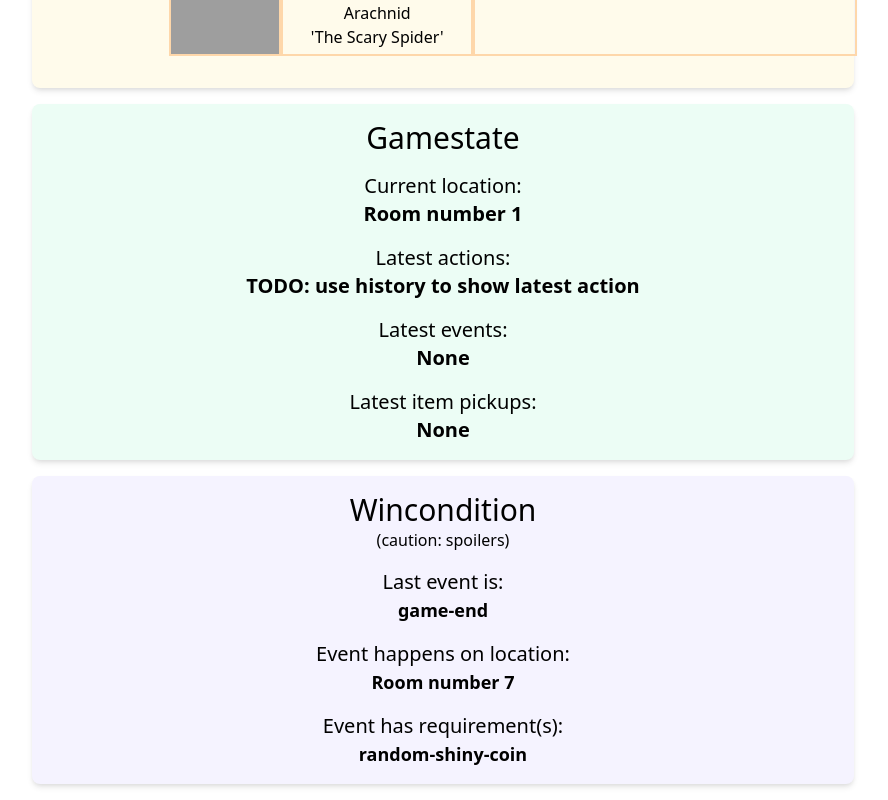
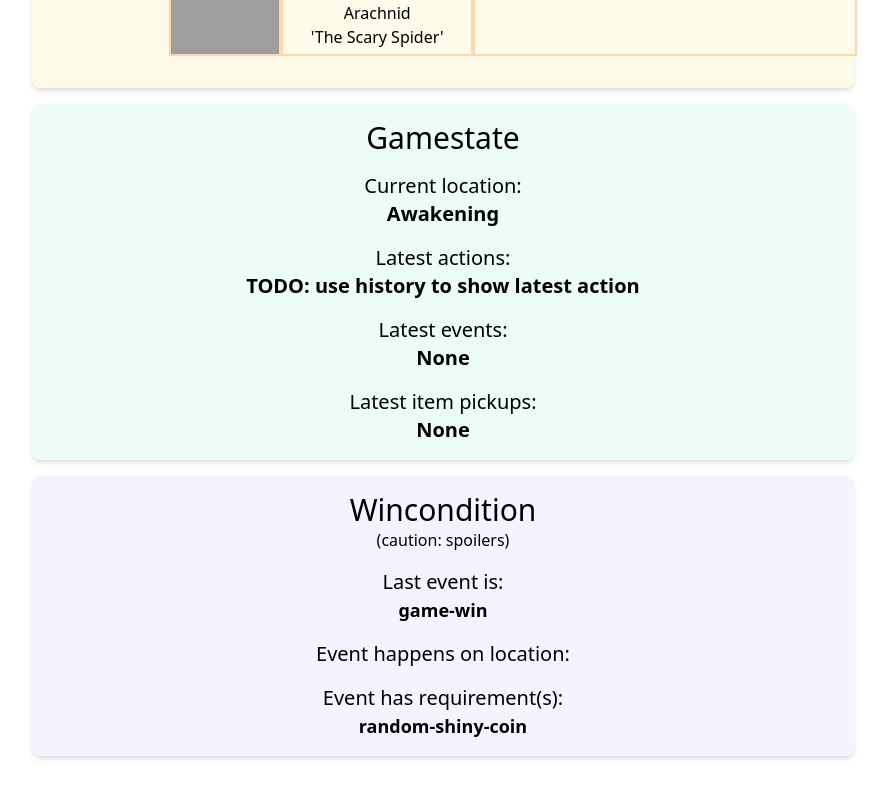
Before and after one commit to fabianvanhummel/basements-and-lizards, a React (Create React App) app: page / in a window 1280 px wide. Shown: the part 1010-1810 px from the top of the page, without its empty margins (197-1085 px from the left). After the commit the page ends 1782 px from the top, so only its background shows below. Built offline with nearby package versions, Linux system fonts and the light colour scheme; grey boxes are pictures that could not be loaded.

Commit message:
first version of story

```diff
--- a/src/MainApp.jsx
+++ b/src/MainApp.jsx
@@ -1,5 +1,5 @@
 import { App } from "./bm-app/App";
-import maze from "./books/maze.json";
+import maze from "./books/lizardBasement.json";
 import "./index.css";
 import { useState, useEffect } from "react";
 
--- a/src/books/lizardBasement.json
+++ b/src/books/lizardBasement.json
@@ -26,6 +26,15 @@
             { "type": "EVENT_DID_HAPPEN", "id": "prison-door-open" }
           ]
         }
+      ],
+      "things": [
+        {
+          "id": "prison-cell-1-door"
+        },
+        {
+          "id": "loose-brick",
+          "requirements": [{"type": "EVENT_DID_HAPPEN", "id": "cell-door-1-examined"}]
+        }
       ]
     },
     "1-override": {
@@ -52,12 +61,12 @@
       "description": "The starting room, once again! Find the exit!",
       "paths": [
         {
-          "toLocationId": "1338", // lose room
+          "toLocationId": "1338",
           "name": "Suspicious vine",
           "description": "A vine hanging a bit lower than the others."
         },
         {
-          "toLocationId": "1337", // win room, somewhere a hint that you need to go below the starting room
+          "toLocationId": "1337",
           "name": "Cracked floor brick",
           "description": "One of the floor bricks has cracks on it and can probably be broken with some force."
         },
@@ -65,32 +74,6 @@
           "toLocationId": "1338",
           "name": "Mossy patch on the wall",
           "description": "There is a mossy patch on the wall. Maybe a push will open up a way?"
-        }
-      ],
-    },
-    "test-thing-room": {
-      "name": "Thing Room",
-      "description": "There's a thing is this room",
-      "paths": [
-        {
-          "toLocationId": "1",
-          "name": "Passage",
-          "description": "To room 1!",
-          "requirements": []
-        }
-      ],
-      "items": [
-        {
-          "id": "thing-activate-item",
-          "events": ["thing-activate-event"]
-        }
-      ],
-      "things": [
-        {
-          "id": "test-thing",
-          "requirements": [
-            { "type": "EVENT_DID_HAPPEN", "id": "thing-activate-event" }
-          ]
         }
       ]
     },
@@ -114,90 +97,53 @@
         }
       ]
     },
-    "test-override-room": {
-      "name": "Test override room",
-      "description": "The event on this room should trigger a change in description in room 1.",
-      "events": ["test-override-event"],
-      "paths": [
+    "2": {
+      "name": "Hallway",
+      "description": "A long hallway with a couple of closed prison cell doors and the (opened) one you started this adventure in. On the far side to the left you can see a stairway leading up to a closed wooden door with a window in it.",
+      "things": [
         {
-          "toLocationId": "1",
-          "name": "Back",
-          "description": "Go back to room 1"
-        }
-      ]
-    },
-    "2": {
-      "name": "Room number 2",
-      "description": "This is a description of room number 2",
-      "paths": [
-        {
-          "toLocationId": "1",
-          "name": "Big door",
-          "description": "Very BIG door"
+          "id": "prison-cell-1"
         },
         {
-          "toLocationId": "4",
-          "name": "Old wooden door",
-          "description": "This door seems like it has seen better days",
-          "requirements": [
-            { "type": "EVENT_DID_HAPPEN", "id": "open-old-wooden-door-4" }
-          ]
+          "id": "prison-cell-2"
         },
         {
-          "toLocationId": "4",
-          "name": "New wooden door",
-          "description": "This door seems newer than it's neighbour",
-          "requirements": [
-            { "type": "ITEM_IN_INVENTORY", "id": "new-metal-key" }
-          ]
-        },
-        {
-          "toLocationId": "4",
-          "name": "Hallway",
-          "description": "A narrow hallway, infested with snake eating spiders"
-        },
-        {
-          "toLocationId": "4",
-          "name": "Ventilation shaft",
-          "description": "It looks very dusty",
-          "requirements": [
-            { "type": "ITEM_IN_INVENTORY", "id": "black-mouth-mask" }
-          ]
-        }
-      ],
-      "items": [
-        {
-          "id": "old-metal-key",
-          "events": ["open-old-wooden-door-4", "block-npc-test"]
-        },
-        {
-          "id": "new-metal-key"
-        },
-        {
-          "id": "random-shiny-coin",
-          "requirements": [
-            { "type": "ITEM_IN_INVENTORY", "id": "new-metal-key" }
-          ]
+          "id": "prison-cell-3"
         }
       ],
       "npcs": [
         {
-          "id": "tour-guide",
-          "requirements": [
-            { "type": "EVENT_DID_HAPPEN", "id": "block-npc-test" }
-          ]
+          "id": "story-explanation"
+        }
+      ],
+      "paths": [
+        {
+          "toLocationId": "1",
+          "name": "The room you started in",
+          "description": "This is the room where your adventure started."
         }
       ],
       "hint": "There is an NPC in this room, but he won't show up without the proper preparations."
-    },
-  }
+    }
+  },
   "items": {
-    "old-metal-key": {
-      "name": "Old Metal Key",
-      "description": "This key can be used to open the old wooden door"
-    },
+    "prison-door-key": {
+      "name": "Prison door key",
+      "description": "This key looks like it might open the prison cell door."
+    }
   },
   "npcs": {
+    "story-explanation": {
+      "name": "Piece of paper in the hallway",
+      "description": "A piece of parchment lying on the ground. I wonder what's on it?",
+      "options": [
+        {
+          "text": "Read the text",
+          "response": "Looks like you're awake. Guess the sleeping pills I slipped in your drinks last night were a little too strong, hehehe.. It doesn't matter though. All you need to know is that you have been seen mutilating Schultenbrau beer on multiple occasions. My boss doesn't appreciate that, you see. That's why you are here - to repent. If you do, you can leave with your lives. If you do not, you will perish in my dungeon."
+        }
+      ],
+      "hint": "This piece of parchment gives backstory to the situation."
+    },
     "tour-guide": {
       "name": "Tour Guide",
       "description": "This guy seems he might know the way around town, and the maze",
@@ -231,40 +177,58 @@
     }
   },
   "things": {
-    "test-thing": {
-      "name": "Test Thing",
-      "description": "This thing does things",
+    "loose-brick": {
+      "name": "Loose brick",
+      "description": "A brick hangs out from the wall.",
       "options": [
         {
-          "text": "Smell it",
-          "response": "It doesn't smell like anything"
+          "text": "Examine",
+          "response": "It looks like there's something behind it.",
+          "events": ["brick-examined"],
+          "requirements": [{ "type": "EVENT_NOT_HAPPENED", "id": "brick-pulled" }]
         },
         {
-          "text": "Poke it",
-          "response": "It feels very cold",
-          "events": ["poke-1"],
-          "requirements": [{ "type": "EVENT_NOT_HAPPENED", "id": "poke-1" }]
+          "text": "Pull the brick",
+          "response": "The brick falls on the ground, revealing a key in the crevice left behind.",
+          "events": ["brick-pulled"],
+          "requirements": [{ "type": "EVENT_NOT_HAPPENED", "id": "brick-pulled" }, {"type": "EVENT_DID_HAPPEN", "id": "brick-examined"}]
         },
         {
-          "text": "Poke it again",
-          "response": "The thing starts to glow and turns into a rock",
-          "events": ["poke-2"],
+          "text": "Take key",
+          "response": "You pick up a key from behind the brick.",
+          "items": ["prison-door-key"],
           "requirements": [
-            { "type": "EVENT_DID_HAPPEN", "id": "poke-1" },
-            { "type": "EVENT_NOT_HAPPENED", "id": "poke-2" }
-          ]
-        },
-        {
-          "text": "Pick up rock",
-          "response": "You pick up the rock.",
-          "items": ["thing-rock"],
-          "requirements": [
-            { "type": "EVENT_DID_HAPPEN", "id": "poke-2" },
-            { "type": "ITEM_NOT_IN_INVENTORY", "id": "thing-rock" }
+            { "type": "EVENT_DID_HAPPEN", "id": "brick-pulled" },
+            { "type": "ITEM_NOT_IN_INVENTORY", "id": "prison-door-key" }
           ]
         }
       ],
       "hint": "This Thing can be touched, it doesn't really like it though."
+    },
+    "prison-cell-1-door": {
+      "name": "Cell 1 door",
+      "description": "The door looks slightly rickety and it has a lock on it.",
+      "options": [{
+        "text": "Examine lock",
+        "response": "The lock is locked, in fine condition and requires a key. Maybe the key is somewhere around?",
+        "events": ["cell-door-1-examined"]
+      }]
+    },
+    "prison-cell-1": {
+      "name": "Prison cell 1",
+      "description": "The first prison cell in the hallway. It is located directly in front of the cell you came from. The door is closed."
+    },
+    "prison-cell-2": {
+      "name": "Prison cell 2",
+      "description": "The second prison cell is located to the right of the first prison cell. The door is closed."
+    },
+    "prison-cell-3": {
+      "name": "Prison cell 3",
+      "description": "The third prison cell is located directly next to the cell you started in. The door is closed."
+    },
+    "prison-cell-4": {
+      "name": "Prison cell 4 (starting point)",
+      "description": "The prison cell you started at. The door is open."
     }
   },
   "events": {
@@ -279,6 +243,18 @@
       "requirements": [
         { "type": "ITEM_IN_INVENTORY", "id": "random-shiny-coin" }
       ]
+    },
+    "cell-door-1-examined": {
+      "name": "You examine the lock."
+    },
+    "prison-door-open": {
+      "name": "The prison door opens."
+    },
+    "brick-examined": {
+      "name": "You examine the brick."
+    },
+    "brick-pulled": {
+      "name": "You pull the brick out of the wall."
     }
   },
   "combats": {
```
Also changed, not shown: 2 other files (tests, documents, lock files or other folders).
